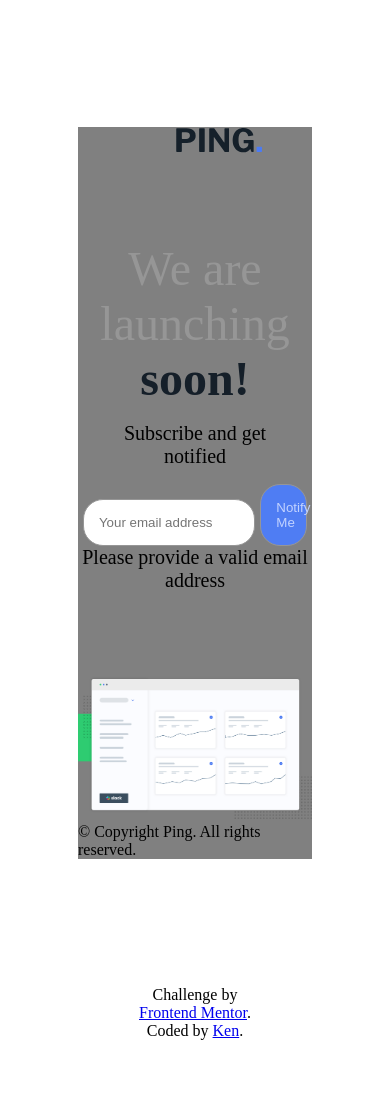
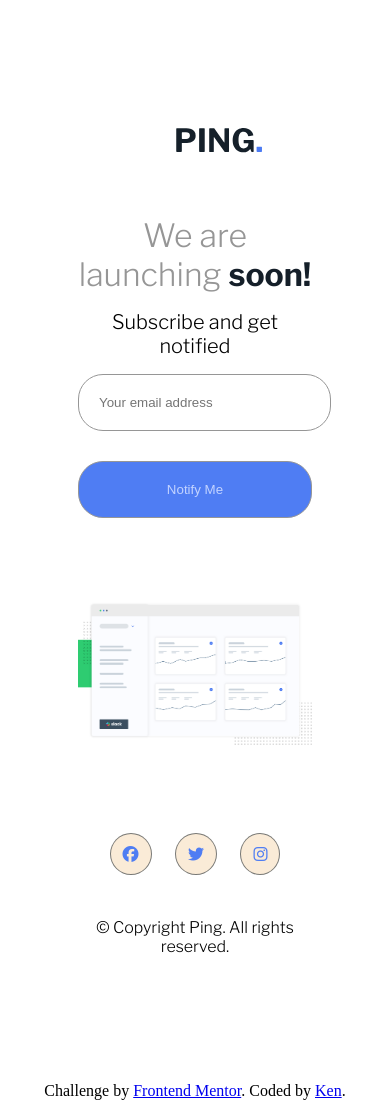
Before and after one commit to DummyKen/ping-coming-soon-page, a plain HTML site: page index.html in a window 390 px wide. Before the commit the page ends 1040 px from the top, so only its background shows below. Drawn offline with nearby package versions, Linux system fonts and the light colour scheme.

Commit message:
finished: ready to submit

```diff
--- a/index.html
+++ b/index.html
@@ -8,7 +8,7 @@
 
   <title>Frontend Mentor | Ping coming soon page</title>
   <link rel="stylesheet" href="./style.css">
-  </style>
+  <script src="https://kit.fontawesome.com/79f806b770.js" crossorigin="anonymous"></script>
 </head>
 <body>
   <main>
@@ -32,8 +32,8 @@
           <input type="email" name="email" id="email" placeholder="Your email address">
           <button class="notify">Notify Me</button>
         </div>
-        <span class="error">Please provide a valid email address</span>
       </div>
+      <span class="error">Please provide a valid email address</span>
 
       <!-- image -->
       <div class="sample">
@@ -42,7 +42,11 @@
 
       <!-- social icons and copyright -->
       <div class="socials">
-
+        <div class="icons">
+          <i class="fa-brands fa-facebook"></i>
+          <i class="fa-brands fa-twitter"></i>
+          <i class="fa-brands fa-instagram"></i>
+        </div>
       </div>
       <div class="copyright">
         &copy; Copyright Ping. All rights reserved.
@@ -57,5 +61,6 @@
       Coded by <a href="https://github.com/DummyKen">Ken</a>.
     </p>
   </footer>
+  <script src="./script.js"></script>
 </body>
 </html>
--- a/script.js
+++ b/script.js
@@ -0,0 +1,18 @@
+// element selectors
+const email = document.getElementById('email');
+const button = document.querySelector('.notify');
+const error = document.querySelector('.error')
+button.addEventListener('click', () => {
+    if(email.value === ''){
+        error.style.display = 'block';
+        email.placeholder = "example@email/com";
+        email.style.borderColor = 'red';
+    }
+})
+
+// to fade out error messages when clicked on the email box
+email.addEventListener('focus', () => {
+    error.style.display = "none";
+    email.placeholder = "Your email address";
+    email.style.borderColor = 'hsl(0, 0%, 59%)';
+})
--- a/style.css
+++ b/style.css
@@ -1,12 +1,15 @@
+@import url('https://fonts.googleapis.com/css2?family=Libre+Franklin:wght@300;600;700&display=swap');
+
 * {
   margin: 0;
   padding: 0;
 }
 
 .card {
+  font-family: 'Libre Franklin', sans-serif;
   width: 60vw;
   margin: 15vh auto;
-  background-color: gray;
+  /* background-color: gray; */
 }
 /* logo */
 .card .logo {
@@ -19,6 +22,7 @@
 .card .subscription {
   text-align: center;
   margin: 10vh 0;
+  margin-bottom: 0;
   font-size: 20px;
 }
 .card .subscription .launch {
@@ -56,14 +60,82 @@
   transition: all 1s;
   cursor: pointer;
 }
+.card .error{
+  display: none;
+  color: red;
+  font-style: italic;
+  width: 80%;
+  margin: 0 10%;
+
+}
 /* dashboard */
+.sample{
+  margin: 10vh 0;
+}
 .sample img {
   width: 100%;
 }
 
 /* social icons and copyright */
+.card .socials{
+  margin: 5vh auto;
+  text-align: center;
+}
+.card .socials .icons i{
+  padding: 12px 12px;
+  margin: 0 10px;
+  border: 0.2px solid hsla(210, 32%, 12%, 0.555);
+  border-radius: 100%;
+  background-color: antiquewhite;
+  color: hsl(223, 87%, 63%);
+}
+.card .socials .icons i:hover{
+  transition: all 1s;
+  cursor: pointer;
+  color: hsl(223, 100%, 88%);
+  background-color: hsl(223, 87%, 63%);
+}
+
+.card .copyright{
+  text-align: center;
+}
 footer {
   text-align: center;
   width: 30vw;
   margin: 0 auto;
 }
+
+
+
+/* mobile design start*/
+@media(max-width: 750px){
+  .card .logo{
+    margin-top: 30px;
+    margin-bottom: 20px;
+  }
+  .card .subscription{
+    margin-top: 7vh;
+    margin-bottom: 8vh;
+  }
+  .card .subscription .launch{
+    font-size: 2rem;
+  }
+  .card .subscription .notify-email input {
+    padding: 20px;
+    width: 90%;
+    border-radius: 25px;
+  }
+.card .subscription .notify-email .notify {
+  width: 100%;
+  margin-top: 30px;
+  padding: 20px;
+  border-radius: 25px;
+
+}
+footer{
+  width: 100%;
+}
+}
+/* TODO: add error message status to display while in this width */
+/* TODO: add box shadow the buttons */
+/* mobile design end */
```
